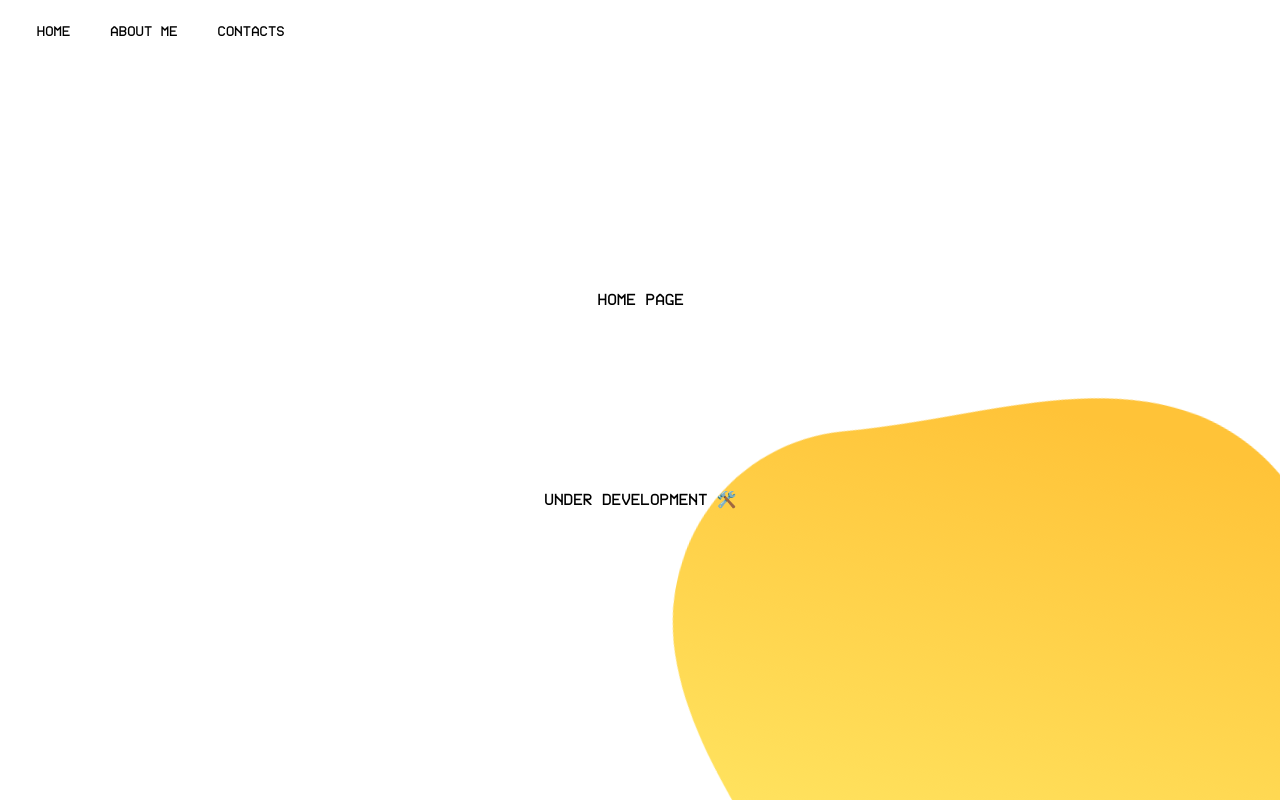
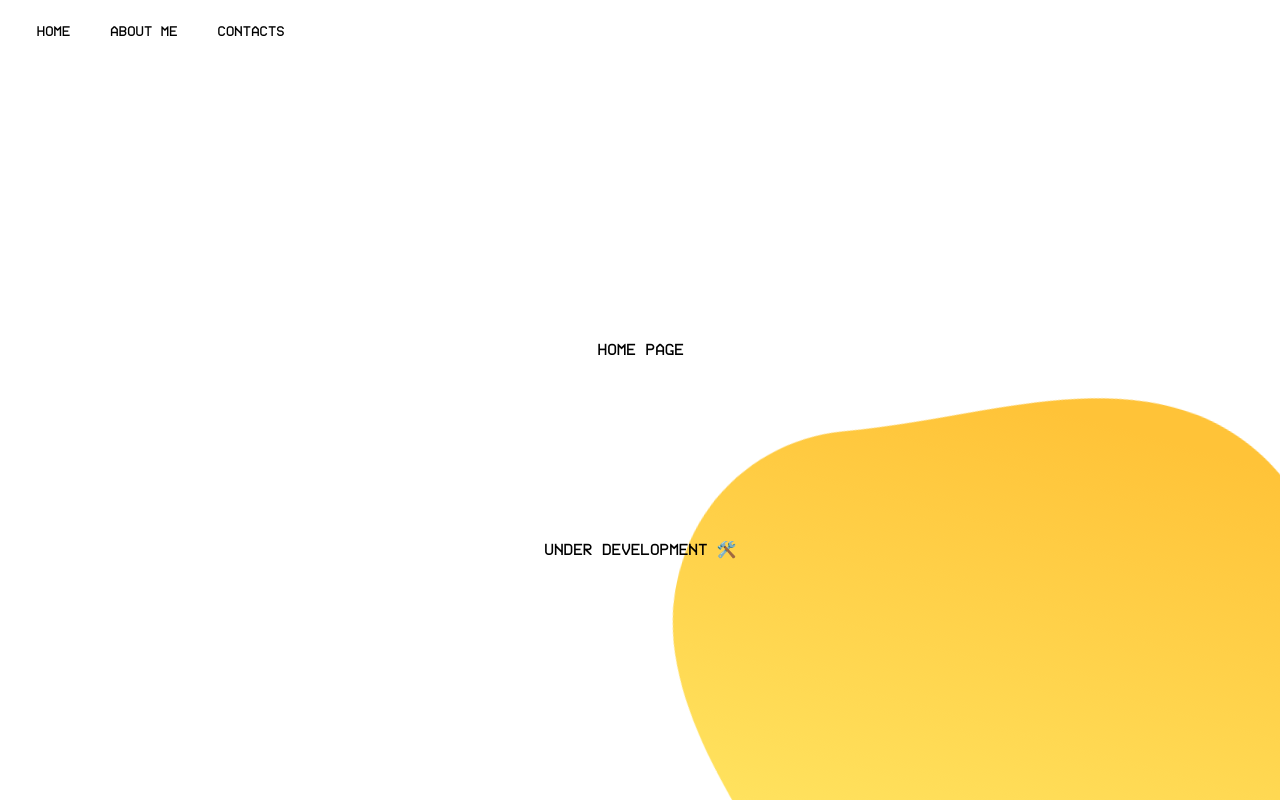
Before and after one commit to zepedros/zepedros.github.io, a React (Create React App) app: page /#/ in a window 1280 px wide. Built offline with nearby package versions, Linux system fonts and the light colour scheme.

Commit message:
fixed problem where top menu last item was not working because it was too close to a <h1>

```diff
--- a/src/components/common/NewTopMenu.jsx
+++ b/src/components/common/NewTopMenu.jsx
@@ -52,6 +52,8 @@ export default function NewTopMenu() {
                                 </Disclosure.Button>
                             ))}
                         </div>
+                        <div></div>
+                        <div></div>
                     </Disclosure.Panel>
                 </>
             )}
--- a/src/components/contacts/Contacts.jsx
+++ b/src/components/contacts/Contacts.jsx
@@ -9,6 +9,7 @@ export default function Contacts(){
             <div className="visible xl:block">
                 <NewTopMenu></NewTopMenu>
             </div>
+
             <h1 className='font-modenine'>CONTACTS
                 <br>
                 </br>
--- a/src/components/homepage/HomePage.jsx
+++ b/src/components/homepage/HomePage.jsx
@@ -7,16 +7,12 @@ export default function HomePage() {
     return (
         <div>
 
-                <div className="hidden md:block">
+            <div className="hidden md:block">
                 <NewHeader></NewHeader>
             </div>
             <div className="visible xl:block">
                 <NewTopMenu></NewTopMenu>
             </div>
-
-
-
-
             <h1 className='font-modenine'>HOME PAGE
                 <br>
                 </br>
--- a/src/index.css
+++ b/src/index.css
@@ -12,7 +12,7 @@ h1{
   font-family: "MODENINE";
   left: 0;
   line-height: 200px;
-  margin-top: -200px;
+  margin-top: -150px;
   position: absolute;
   text-align: center;
   top: 50%;
```
Also changed, not shown: src/components/about-me/AboutMe.jsx (line endings or trailing spaces).
